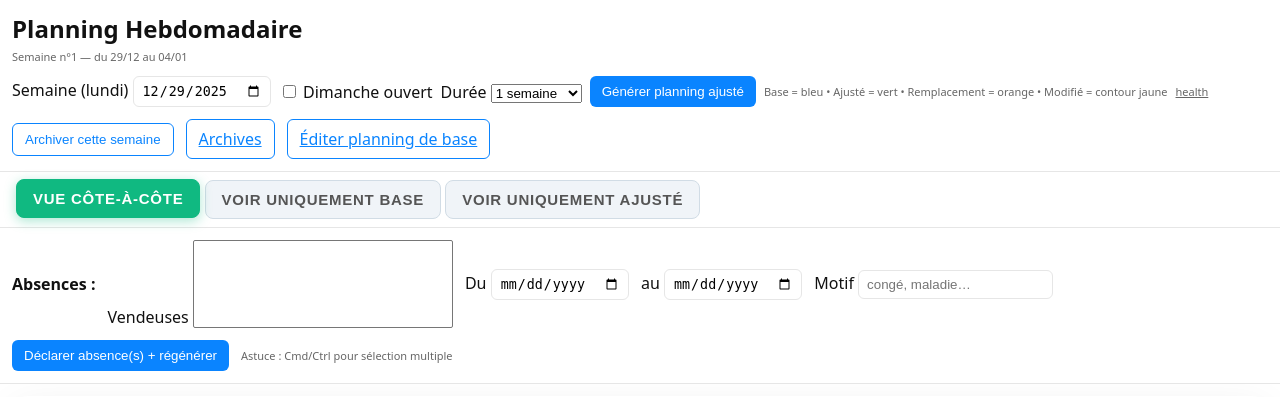
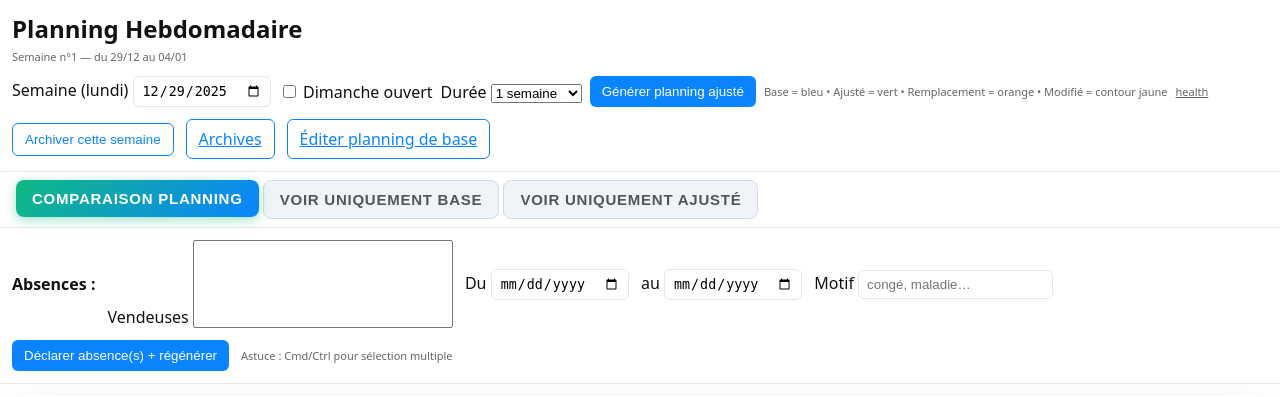
Before and after one commit to dadic56/planning-app, a Flask app: template templates/index.html in a window 1280 px wide. Shown: the top 397 px of the page. Run offline with Flask 3, Linux system fonts and the light colour scheme; the template is opened without the code that fills it, so the values that code supplies are empty.

Commit message:
feat(ui): rename tab to 'Comparaison planning' with green-to-blue gradient

```diff
--- a/templates/index.html
+++ b/templates/index.html
@@ -17,10 +17,12 @@
   .btn:hover{opacity:0.9;transform:translateY(-1px)}
   .btn-secondary{background:#fff;color:#0a84ff;border:1px solid #0a84ff}
   .tab-btn{background:#f0f4f8;color:#555;border:1px solid #d1dce5;font-weight:600;font-size:15px;text-transform:uppercase;letter-spacing:0.05em;padding:10px 16px;border-radius:8px;cursor:pointer;transition:all 0.2s ease}
-  .tab-btn:hover{background:#e3eaf1;border-color:#10b981;color:#0b7a3e}
-  .tab-btn.active{font-weight:700;box-shadow:0 3px 12px rgba(16,185,129,0.35);transform:translateY(-1px)}
-  .tab-btn[data-view="both"].active, .tab-btn[data-view="base"].active{background:#10b981;color:#fff;border-color:#10b981}
-  .tab-btn[data-view="both"]:hover, .tab-btn[data-view="base"]:hover{border-color:#10b981;color:#0b7a3e}
+  .tab-btn:hover{background:#e3eaf1}
+  .tab-btn.active{font-weight:700;transform:translateY(-1px)}
+  .tab-btn[data-view="both"].active{background:linear-gradient(135deg, #10b981 0%, #0a84ff 100%);color:#fff;border:none;box-shadow:0 3px 12px rgba(10,185,129,0.4)}
+  .tab-btn[data-view="both"]:hover{border-color:#10b981;color:#0b7a3e}
+  .tab-btn[data-view="base"].active{background:#10b981;color:#fff;border-color:#10b981;box-shadow:0 3px 12px rgba(16,185,129,0.35)}
+  .tab-btn[data-view="base"]:hover{border-color:#10b981;color:#0b7a3e}
   .tab-btn[data-view="adjusted"].active{background:#0a84ff;color:#fff;border-color:#0a84ff;box-shadow:0 3px 12px rgba(10,132,255,0.35)}
   .tab-btn[data-view="adjusted"]:hover{border-color:#0a84ff;color:#0a84ff}
   .toolbar{display:flex;gap:8px;align-items:center;flex-wrap:wrap}
@@ -130,7 +132,7 @@
 </header>
 
 <nav class="view-tabs" style="padding:8px 16px;border-bottom:1px solid var(--line);">
-  <button class="tab-btn btn-secondary active" data-view="both" type="button">Vue côte-à-côte</button>
+  <button class="tab-btn btn-secondary active" data-view="both" type="button">Comparaison planning</button>
   <button class="tab-btn btn-secondary" data-view="base" type="button">Voir uniquement base</button>
   <button class="tab-btn btn-secondary" data-view="adjusted" type="button">Voir uniquement ajusté</button>
 </nav>
```
